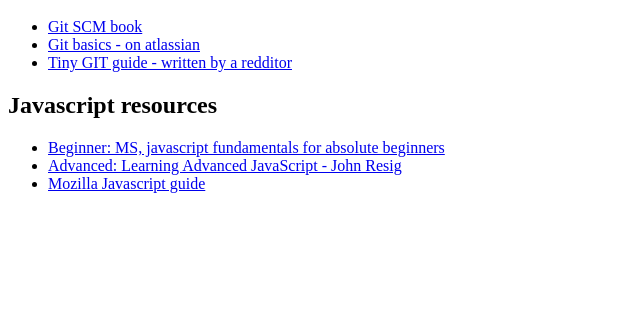
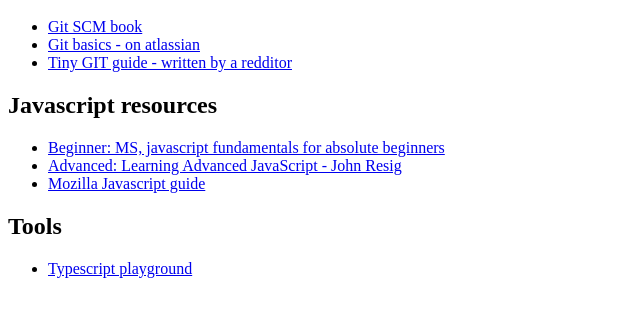
Before and after one commit to iulia-codes/advanced-js, a plain HTML site: page resources.html in a window 1280 px wide. Shown: the part 95-412 px from the top of the page, without its empty margins (0-640 px from the left). Drawn offline with Linux system fonts and the light colour scheme.

```diff
--- a/resources.html
+++ b/resources.html
@@ -18,5 +18,9 @@
             <li><a href="https://developer.mozilla.org/en-US/docs/Web/JavaScript/Guide"> Mozilla Javascript guide</a></li>
         </ul>
 
+        <h2> Tools</h2>
+        <ul>
+            <li> <a href="http://www.typescriptlang.org/Playground"> Typescript playground</a></li>
+        </ul>
     </body>
 </html>
```
Also changed, not shown: oop-js-typescript.txt (added).
